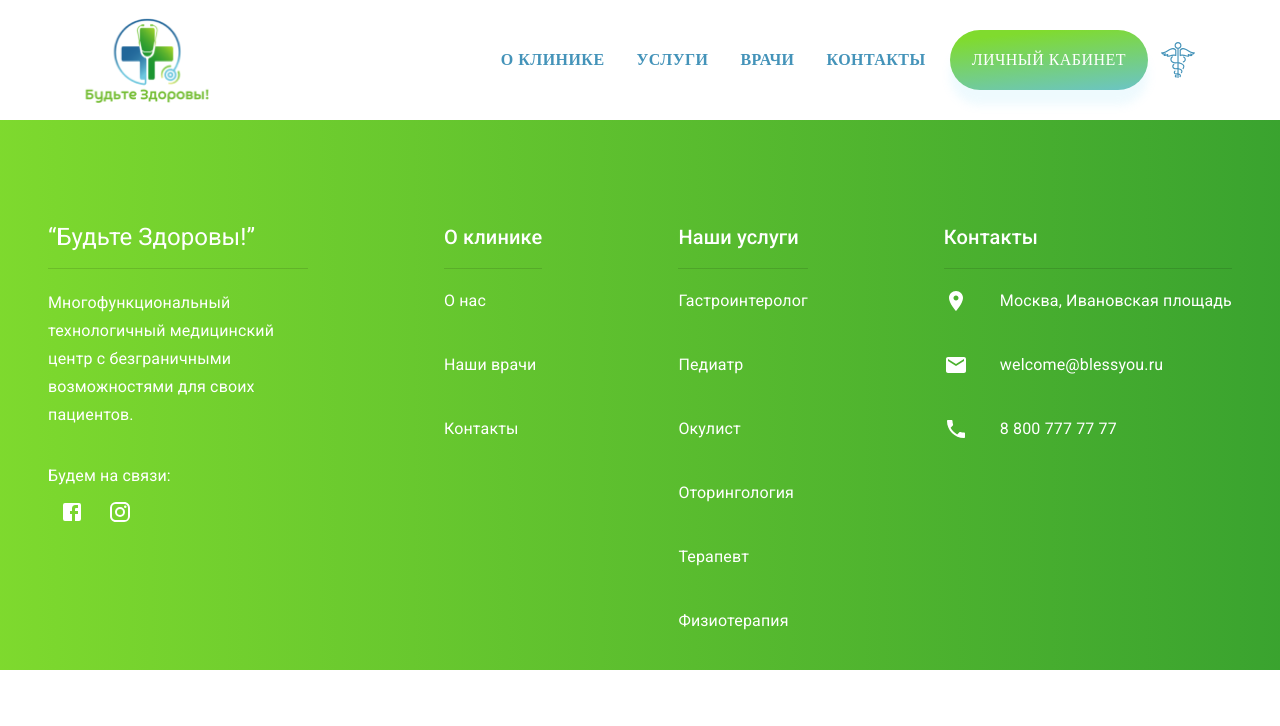
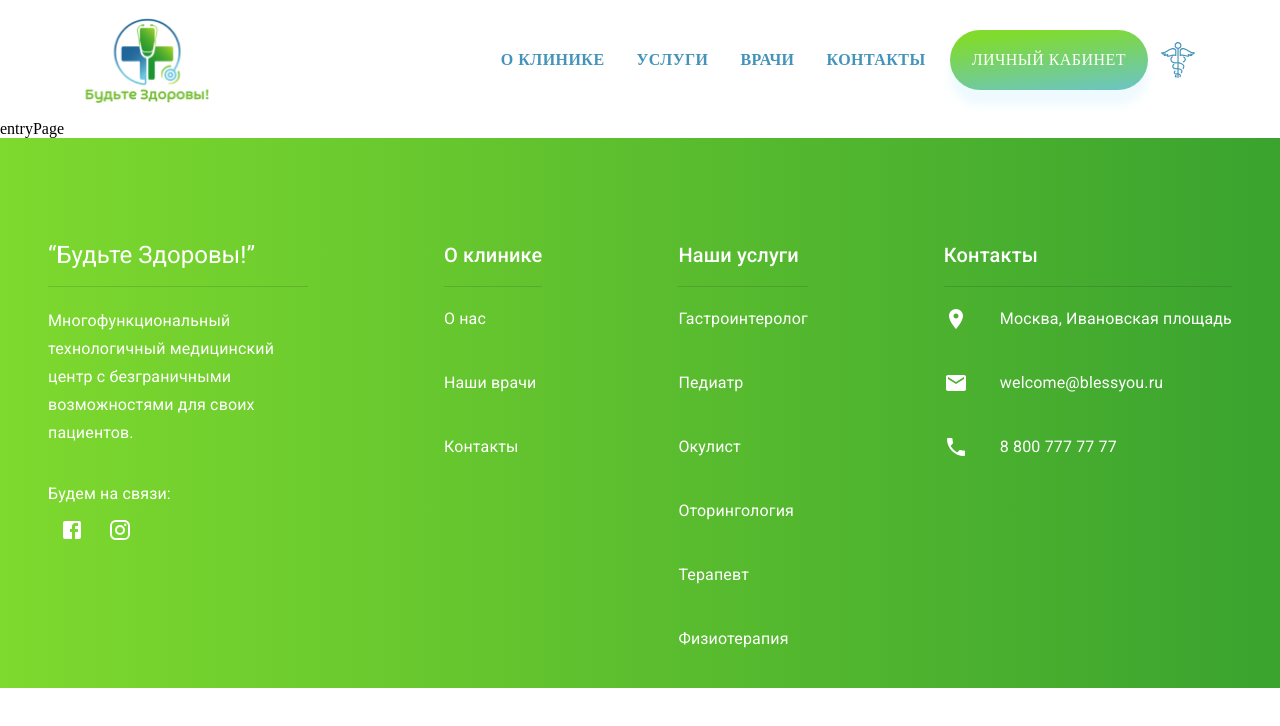
Before and after one commit to tex3700/blessyou-project, a React (Create React App) app in the folder front/: page /entryInLC in a window 1280 px wide. Shown: the top 726 px of the page. Built offline with nearby package versions, Linux system fonts and the light colour scheme.

Commit message:
created EntryPage components + add in App

```diff
--- a/front/src/App.js
+++ b/front/src/App.js
@@ -1,12 +1,18 @@
 import "./App.scss";
 
 import { Route, Link, Routes } from "react-router-dom";
-import { Receipts, Appointment, PatientAccountPage, Services } from "./component";
+import {
+  Receipts,
+  Appointment,
+  PatientAccountPage,
+  Services,
+} from "./component";
 
 import Header from "./component/header/header";
 // import { Container } from "@material-ui/core";
 import Main from "./component/mainPage/main";
 import Footer from "./component/footer/Footer";
+import EntryPage from "./component/entryInLC/EntryPage";
 // import { ThemeProvider, createTheme } from "@mui/material/styles";
 // import themes from "./themes";
 
@@ -34,6 +40,7 @@ function App() {
         <Route path="/services" element={<Services />} />
         <Route path="/doctors" element={<Appointment />} />
         <Route path="/contacts" element={<Receipts />} />
+        <Route path="/entryInLC" element={<EntryPage />} />
         <Route path="/patientAccount/*" element={<PatientAccountPage />} />
       </Routes>
       <Footer />
--- /dev/null
+++ b/front/src/component/entryInLC/EntryPage.jsx
@@ -0,0 +1,7 @@
+import React from "react";
+
+const EntryPage = () => {
+  return <div>entryPage</div>;
+};
+
+export default EntryPage;
--- /dev/null
+++ b/front/src/component/entryInLC/index.js
@@ -0,0 +1 @@
+export * from "./EntryPage";
--- a/front/src/component/header/headerContent.jsx
+++ b/front/src/component/header/headerContent.jsx
@@ -58,7 +58,7 @@ const HeaderContent = () => {
           className={classes.root}
           // color="inherit"
           component={Link}
-          to="/"
+          to="/entryInLC"
         >
           <Box className={classes.headerDoctorsEnterance}></Box>
         </IconButton>
--- a/front/src/component/index.js
+++ b/front/src/component/index.js
@@ -6,3 +6,4 @@ export * from "./patientAccountPage";
 export * from "./patientProfile";
 export * from "./medicalHistory";
 export * from "./servicesPage";
+export * from "./entryInLC";
```
Also changed, not shown: front/src/component/entryInLC/LogIn.jsx (added), front/src/component/entryInLC/SingIn.jsx (added), front/src/component/entryInLC/styles.js (added).
